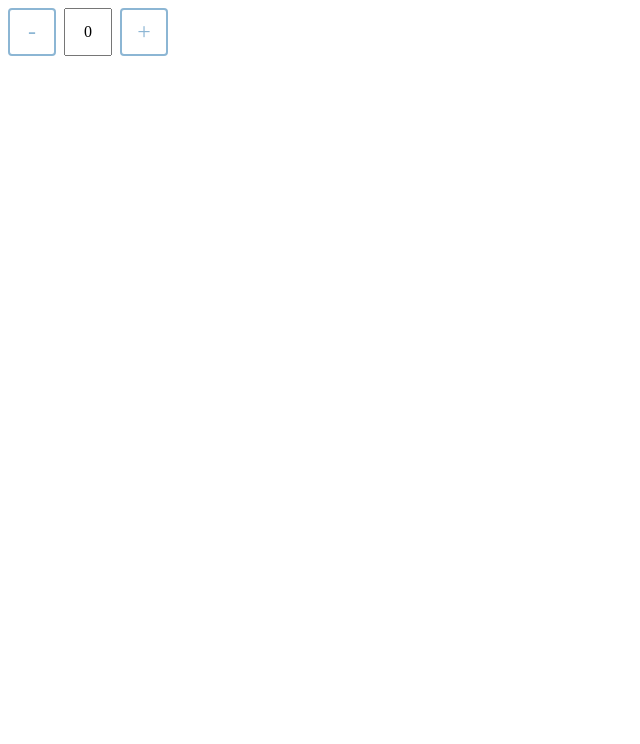
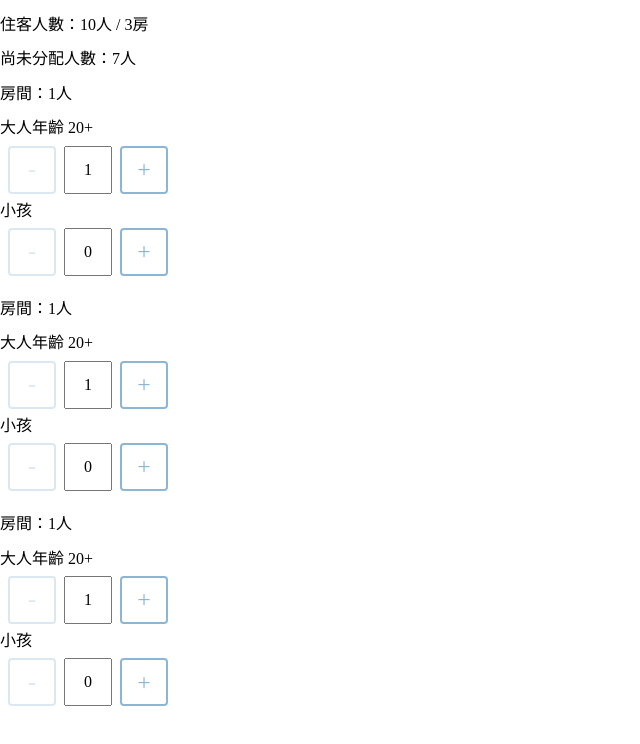
Before and after one commit to wuyuyu0222/prac, a React app: page / in a window 1280 px wide. Shown: the top 744 px of the page, without its empty margins (0-640 px from the left). Built offline with nearby package versions, Linux system fonts and the light colour scheme.

Commit message:
RoomAllocation without styling

```diff
--- a/src/App.js
+++ b/src/App.js
@@ -1,8 +1,8 @@
 import React from 'react'
-import CustomInputNumber from './components/CustomInputNumber'
+import RoomAllocation from './components/RoomAllocation'
 
 const App = () => {
-    return <CustomInputNumber />
+    return <RoomAllocation guest={10} room={3} />
 }
 
 export default App
--- a/src/components/CustomInputNumber.js
+++ b/src/components/CustomInputNumber.js
@@ -72,7 +72,7 @@ const CustomInputNumber = (props) => {
                 onMouseDown={() => onBtnMouseDown(step * -1)}
                 onMouseUp={onBtnMouseUpOrLeave}
                 onMouseLeave={onBtnMouseUpOrLeave}
-                disabled={disabled || value === min}
+                disabled={disabled || value <= min}
             >-</button>
             <input
                 ref={inputRef}
@@ -91,7 +91,7 @@ const CustomInputNumber = (props) => {
                 onMouseDown={() => onBtnMouseDown(step)}
                 onMouseUp={onBtnMouseUpOrLeave}
                 onMouseLeave={onBtnMouseUpOrLeave}
-                disabled={disabled || value === max}
+                disabled={disabled || value >= max}
             >+</button>
         </div>
     )
--- a/src/components/Room.js
+++ b/src/components/Room.js
@@ -2,12 +2,12 @@ import React, { useEffect, useState } from 'react'
 import CustomInputNumber from './CustomInputNumber'
 
 const Room = (props) => {
-    const { limit = 1, onChange } = props
+    const { limit = 1, remainGuest, onChange, disabled } = props
     const [adult, setAdult] = useState(1)
     const [child, setChild] = useState(0)
 
     useEffect(() => {
-        onChange({ adult, child })
+        onChange?.({ adult, child })
     }, [adult, child])
 
     const onAdultChange = (e) => setAdult(+e.target.value)
@@ -15,17 +15,30 @@ const Room = (props) => {
     const onChildChange = (e) => setChild(+e.target.value)
 
     const guestNumber = adult + child
+    const canIncrease = remainGuest > 0
     return (
         <div>
             <p>房間：{guestNumber}人</p>
             <div>
                 <span>大人</span>
                 <span>年齡 20+</span>
-                <CustomInputNumber value={adult} onChange={onAdultChange} max={limit - child} min={1} />
+                <CustomInputNumber
+                    value={adult}
+                    onChange={onAdultChange}
+                    max={canIncrease ? limit - child : adult}
+                    min={1}
+                    disabled={disabled}
+                />
             </div>
             <div>
                 <span>小孩</span>
-                <CustomInputNumber value={child} onChange={onChildChange} max={limit - adult} min={0} />
+                <CustomInputNumber
+                    value={child}
+                    onChange={onChildChange}
+                    max={canIncrease ? limit - adult : child}
+                    min={0}
+                    disabled={disabled}
+                />
             </div>
         </div>
     )
--- /dev/null
+++ b/src/components/RoomAllocation.js
@@ -0,0 +1,61 @@
+import React, { useCallback, useEffect, useState } from 'react'
+import Room from './Room'
+
+const getUniqueId = () => Math.random().toString(36).substring(2)
+
+const getRoomMap = (room) => {
+    const roomMap = {}
+    for (let i = 0; i < room; i++) {
+        roomMap[getUniqueId()] = { adult: 1, child: 0 }
+    }
+    return roomMap
+}
+
+const RoomAllocation = (props) => {
+    const { guest = 0, room = 0 } = props
+    const [roomMap, setRoomMap] = useState({})
+    const [remainGuest, setRemainGuest] = useState(guest)
+    const [disabled, setDisabled] = useState(false)
+
+    useEffect(() => {
+        const currentRoomMap = getRoomMap(room)
+        setRoomMap(currentRoomMap)
+    }, [room])
+
+    useEffect(() => {
+        if (guest === room) setDisabled(true)
+        else setDisabled(false)
+    }, [guest, room])
+
+    const onRoomChange = (id, result) => {
+        roomMap[id] = result
+        const currentGuest = Object.values(roomMap).reduce((prev, curr) => {
+            const count = curr.adult + curr.child
+            return prev + count
+        }, 0)
+        setRemainGuest(guest - currentGuest)
+    }
+
+    return (
+        <div>
+            <p>住客人數：{guest}人 / {room}房</p>
+            <div>
+                <span>尚未分配人數：{remainGuest}人</span>
+            </div>
+            {Object.keys(roomMap).map(key => {
+                if (!key) return null
+                return (
+                    <Room
+                        key={key}
+                        limit={4}
+                        remainGuest={remainGuest}
+                        onChange={(result) => onRoomChange(key, result)}
+                        disabled={disabled}
+                    />
+                )
+            })}
+        </div>
+    )
+}
+
+export default RoomAllocation
```
